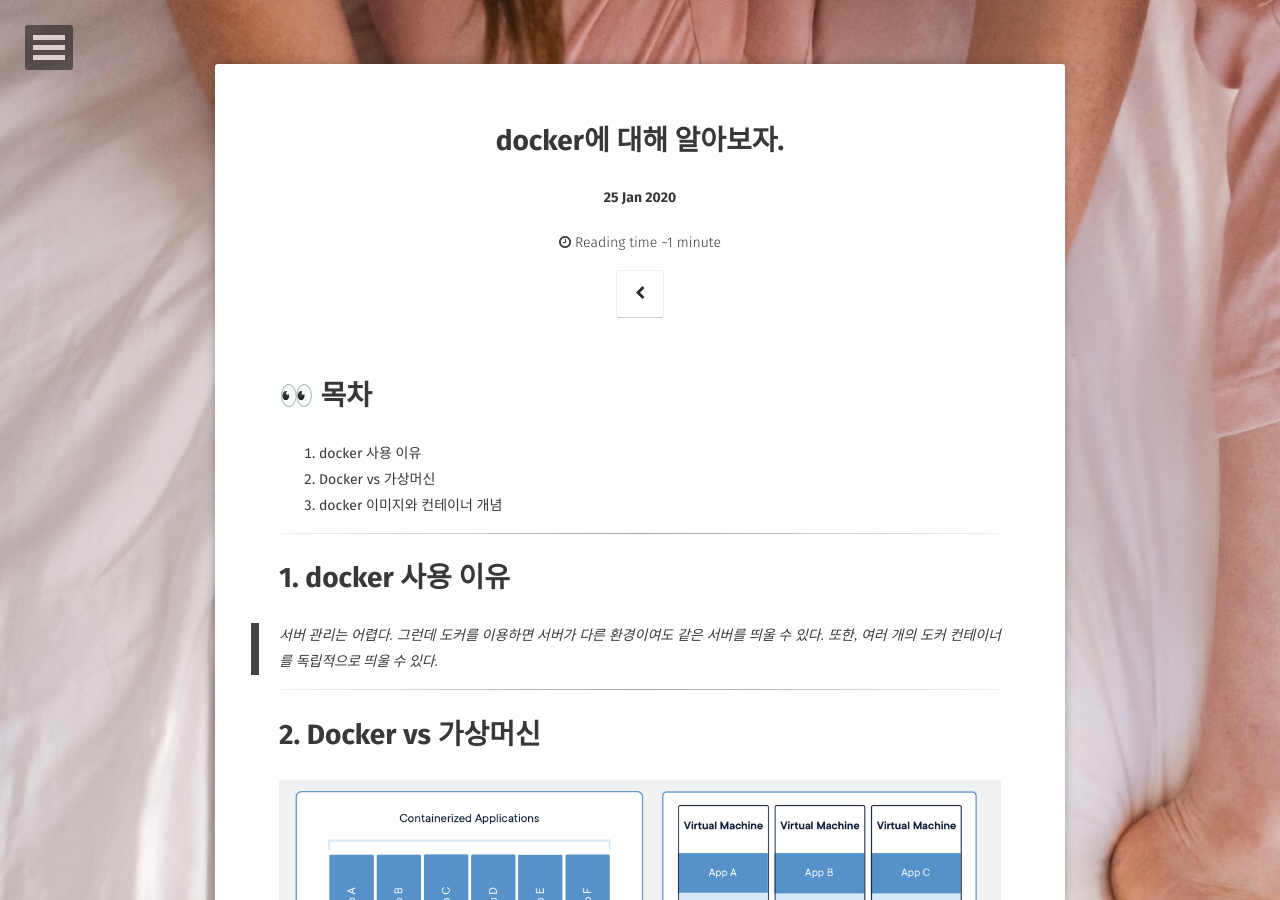
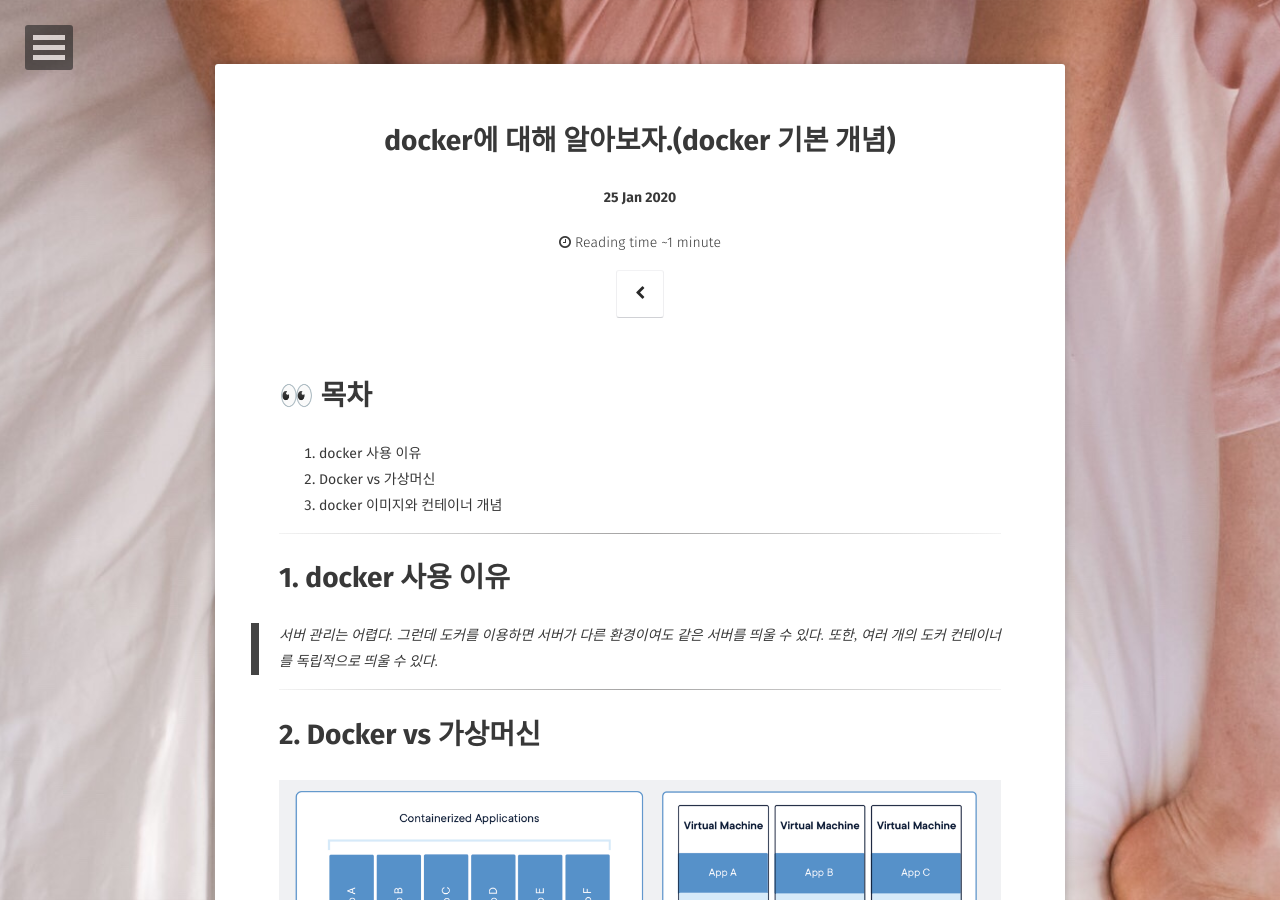
Before and after one commit to JUNGEEYOU/JUNGEEYOU.github.io, a Jekyll site: the page built from _posts/2020-01-25-docker-basic-1-post.md, in a window 1280 px wide and 900 px high. Built offline with Jekyll 4.4.1, drawn with Linux system fonts in a browser that asks for light colours; some web fonts are replaced; comment, search, counter and statistics services are not loaded.

Commit message:
docker 기본 개념 post

```diff
--- a/_posts/2020-01-25-docker-basic-1-post.md
+++ b/_posts/2020-01-25-docker-basic-1-post.md
@@ -1,6 +1,6 @@
 ---
 layout: post
-title: "docker에 대해 알아보자."
+title: "docker에 대해 알아보자.(docker 기본 개념)"
 date: 2020-01-25
 excerpt: ""
 tags: [docker , docker 기본 개념 ]
```
